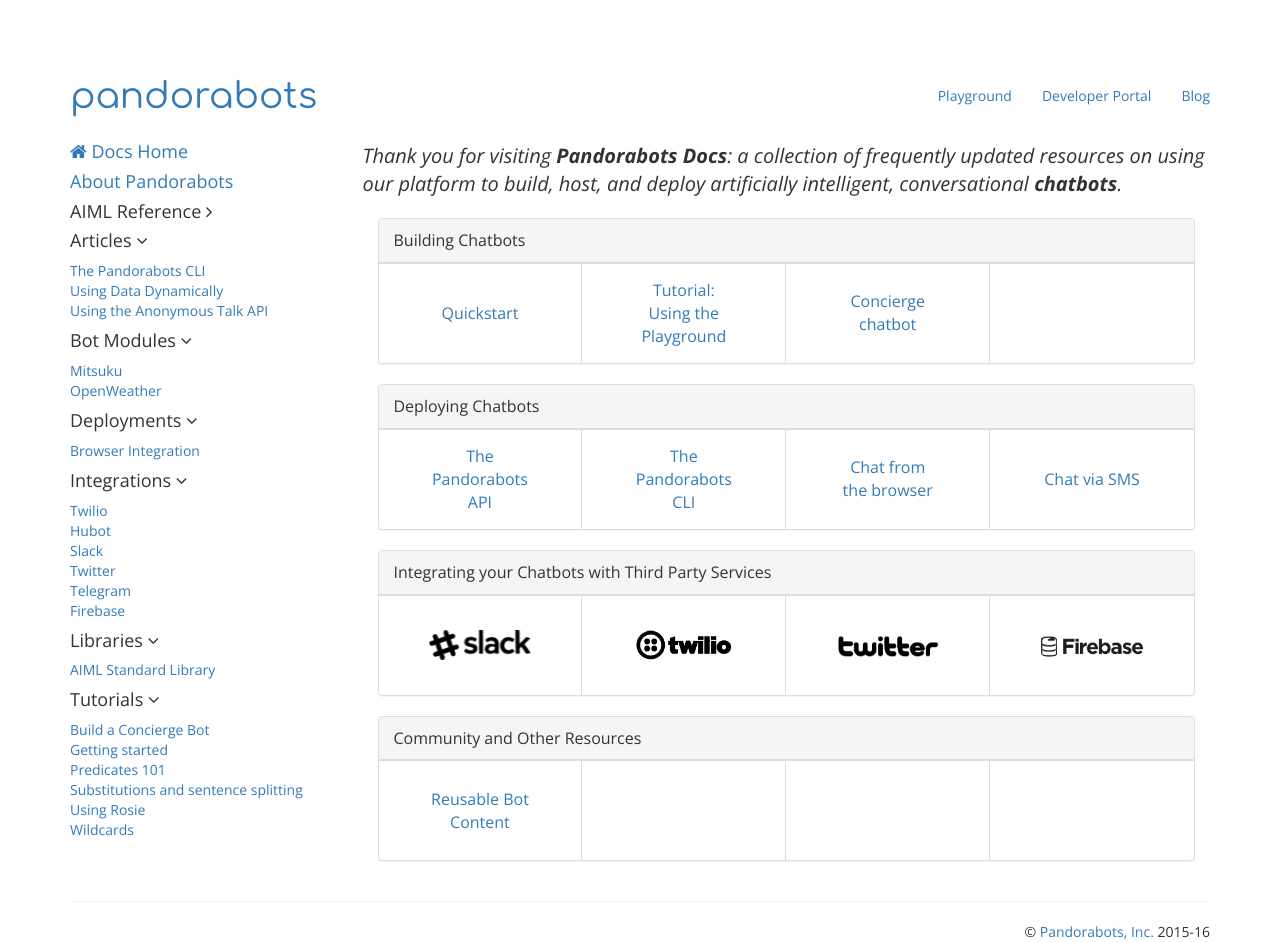
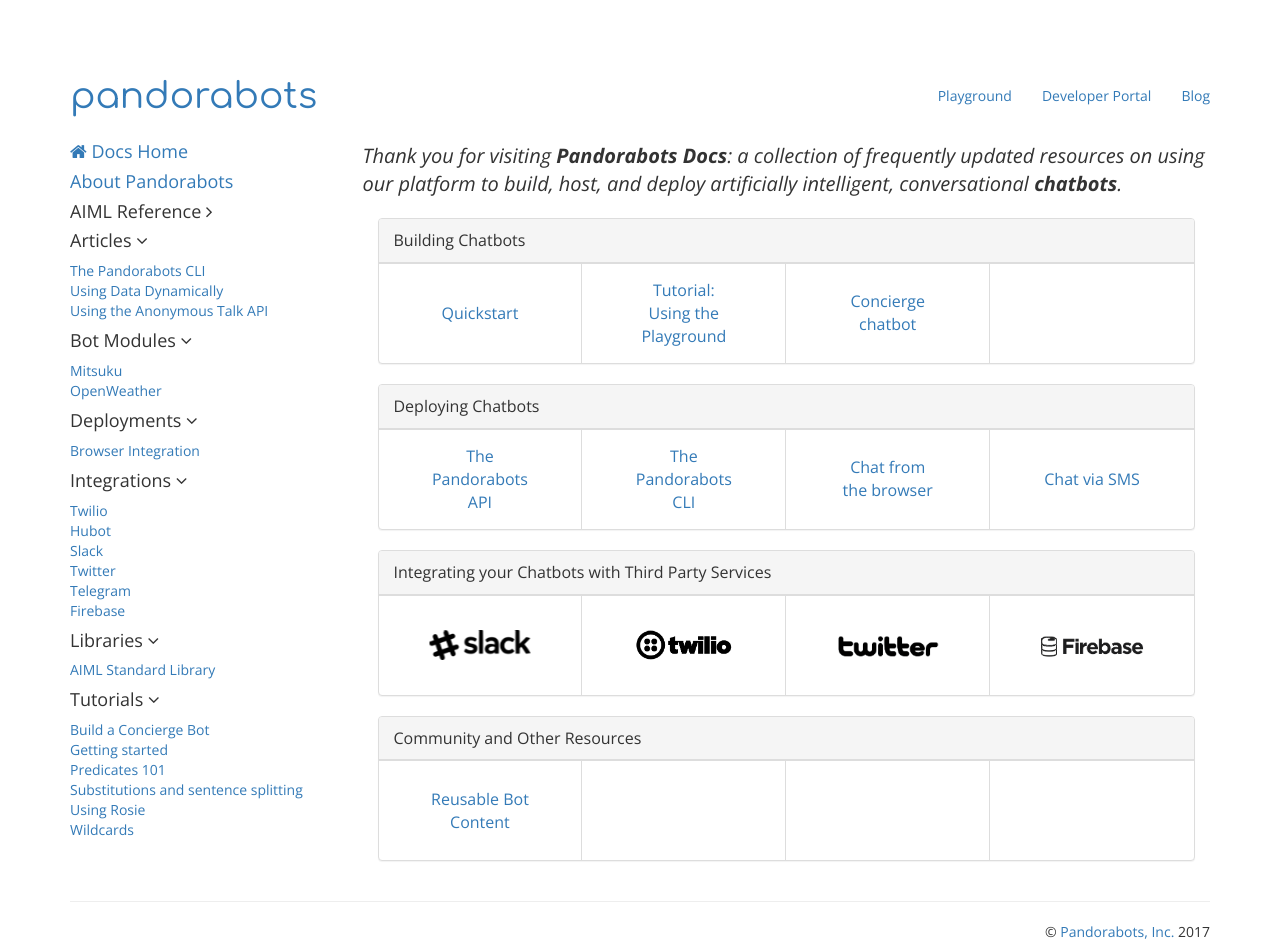
Before and after one commit to pandorabots/pandorabots.github.io, a Jekyll site: the page built from index.html, in a window 1280 px wide. Built offline with Jekyll 4.4.1, drawn with Linux system fonts in a browser that asks for light colours.

Commit message:
Updated copyright year

```diff
--- a/_includes/footer.html
+++ b/_includes/footer.html
@@ -2,7 +2,7 @@
   <div class="container">
     <hr>
     <span class="pull-right">
-      &copy; <a href="http://www.pandorabots.com">Pandorabots, Inc.</a> 2015-16
+      &copy; <a href="http://www.pandorabots.com">Pandorabots, Inc.</a> 2017
     </span>
   </div>
 </footer>
```
